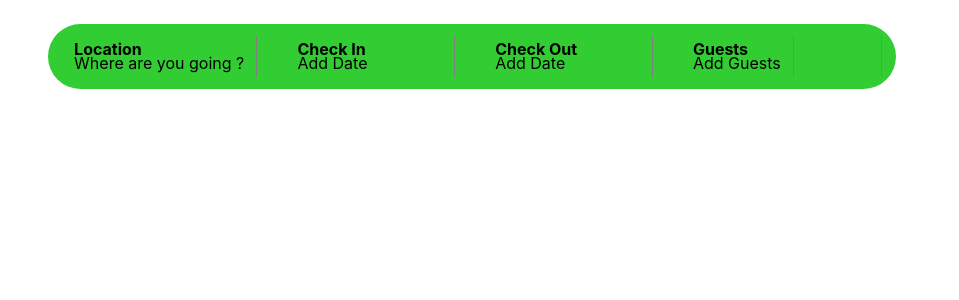
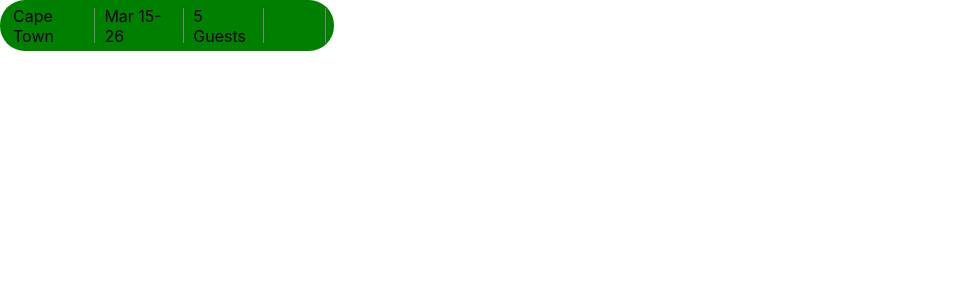
Before and after one commit to Ngcebenhle/Capstone-Project-Air-BnB, a React (Create React App) app: page / in a window 1280 px wide. Shown: the top 300 px of the page, without its empty margins (0-959 px from the left). Built offline with nearby package versions, Linux system fonts and the light colour scheme.

Commit message:
Created and Added Basec HTML and CSS structure for LIst Listing Nav Search Component

```diff
--- a/src/App.js
+++ b/src/App.js
@@ -1,10 +1,12 @@
 import './App.css';
 import HomeNavSearch from './Components/HomeNavSearch/HomeNavSearch';
+import ListListingNavSearch from './Components/ListListingNavSearch/ListListingNavSearch';
 
 function App() {
   return (
     <div className="App">
-     <HomeNavSearch/>
+     {/* <HomeNavSearch/> */}
+     <ListListingNavSearch/>
     </div>
   );
 }
--- /dev/null
+++ b/src/Components/ListListingNavSearch/ListListingNavSearch.jsx
@@ -0,0 +1,23 @@
+import React from 'react'
+import './ListSlistingNavSearch.css'
+
+const ListListingNavSearch = () => {
+  return (
+    <div className='ListListingNavSearch'>
+        <div className="tabs">
+            <div className="location tab">
+                <span>Cape Town</span>
+            </div>
+            <div className="dates tab">
+                <span>Mar 15-26</span>
+            </div>
+            <div className="guests tab">
+                <span>5 Guests</span>
+            </div>
+            <div className="searchIcon"></div>
+        </div>
+    </div>
+  )
+}
+
+export default ListListingNavSearch
--- /dev/null
+++ b/src/Components/ListListingNavSearch/ListSlistingNavSearch.css
@@ -0,0 +1,34 @@
+*{
+    margin: 0px;
+    padding: 0px;
+    box-sizing: border-box;
+}
+.ListListingNavSearch{
+    max-width: 334px;
+    max-height: 48px;
+}
+.tabs{
+    width: 100%;
+    height: 100%;
+    background-color: green;
+    border-radius:25px;
+    padding: 6px;
+
+    display: flex;
+    justify-content: space-around;
+}
+.tabs > div {
+    height: 35px;
+    margin: 2px;
+    border-right: 1px solid gray;
+}
+.tab {
+    display: flex;
+    align-items: center;
+}
+.location{
+    width: 90px;
+}
+span{
+    margin: 0px 5px;
+}
```
